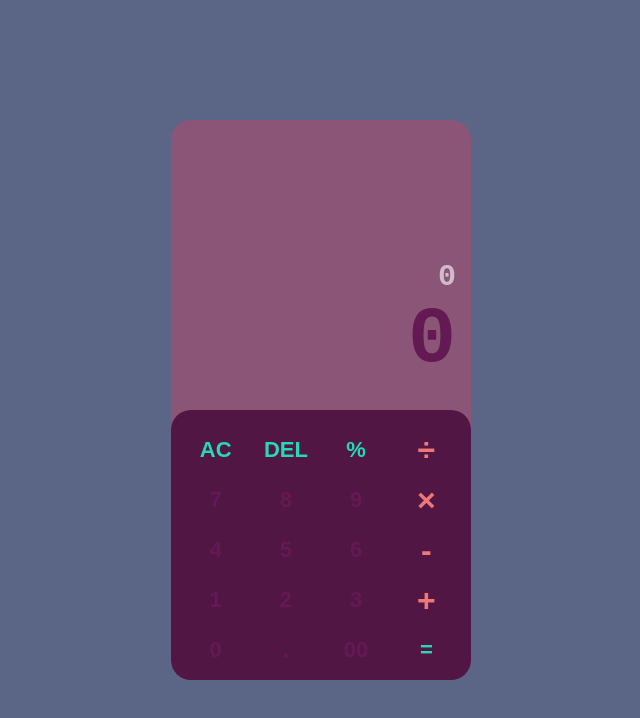
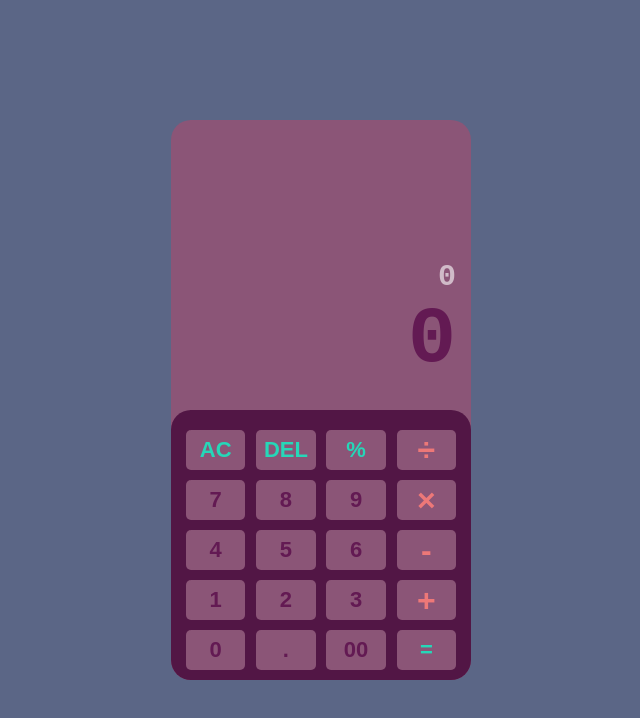
Before and after one commit to masayufrnstkaa/masayufrnstkaa.github.io, a plain HTML site: page index.html in a window 1280 px wide. Shown: the whole page, without its empty margins (319-959 px from the left). Drawn offline with Linux system fonts and the light colour scheme.

Commit message:
Update stylesheet.css

```diff
--- a/stylesheet.css
+++ b/stylesheet.css
@@ -92,7 +92,7 @@ body {
     width: 22%;
     min-width: 50px;
     height: 40px;
-    background: var(--other-color);
+    background: #8b5577;
     border-radius: 5px;
     margin-bottom: 10px;
     font-size: 22px;
```
